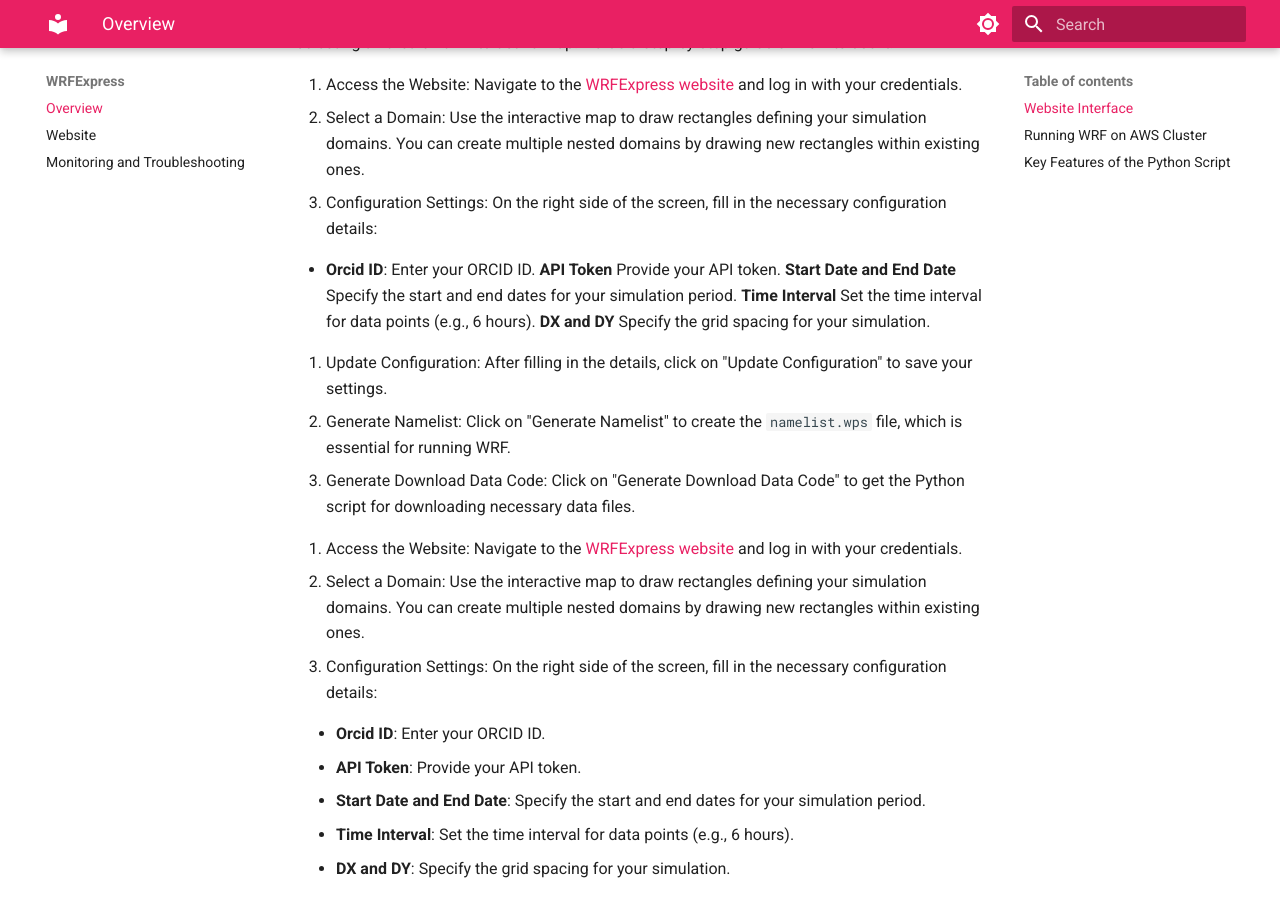
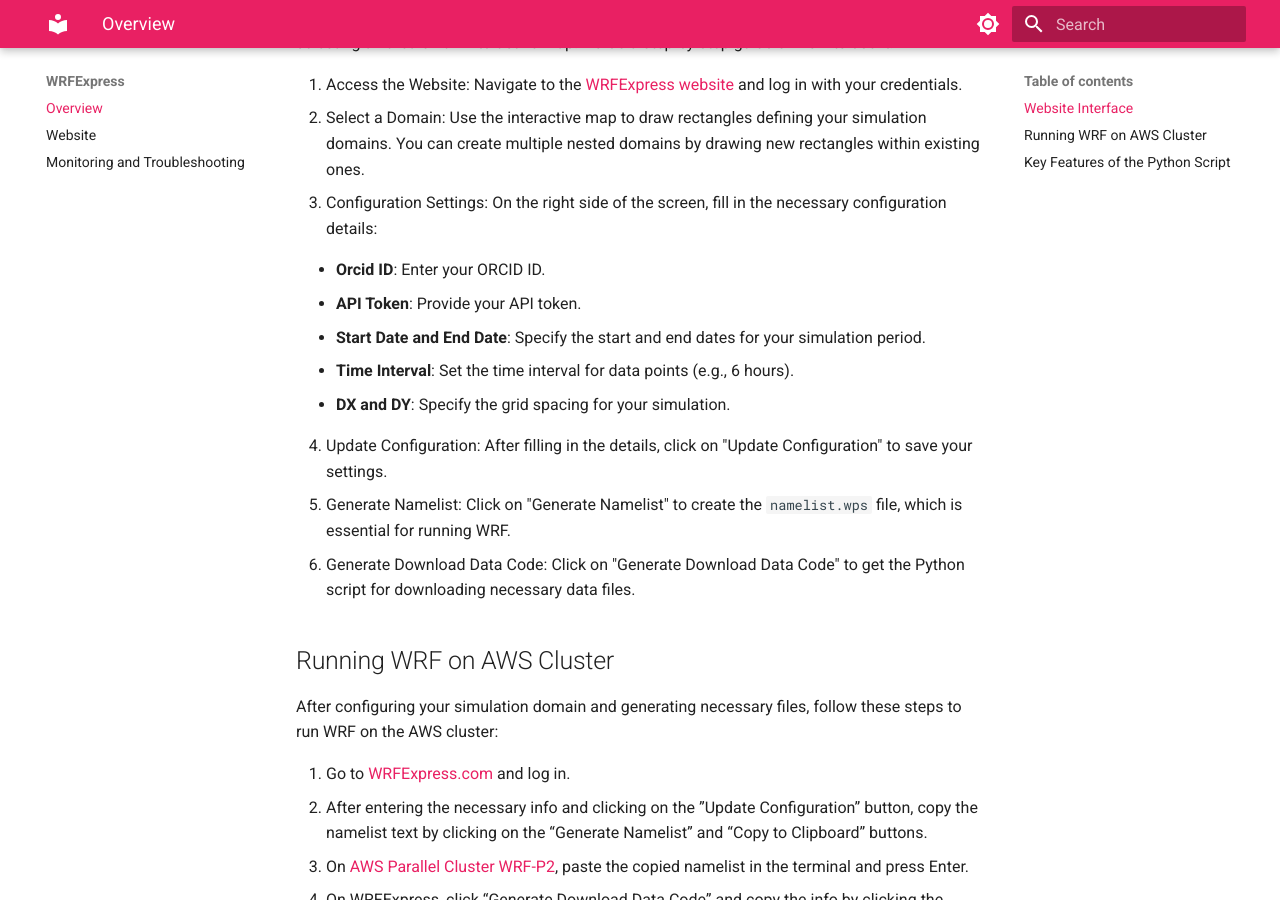
Before and after one commit to AtmosferaUSM/tutorial_WRFExpress, an MkDocs documentation site: the page built from docs/index.md, in a window 1280 px wide and 900 px high, scrolled down 410 px. Built offline with MkDocs 1.6.1 and Material for MkDocs 9.7.7, drawn with Linux system fonts in a browser that asks for light colours.

Commit message:
initial commit

```diff
--- a/docs/index.md
+++ b/docs/index.md
@@ -6,39 +6,20 @@
 
 The web interface of WRFExpress allows you to easily define your simulation domain by selecting an area on an interactive map. Here’s a step-by-step guide on how to use it:
 
-1. Access the Website: Navigate to the [WRFExpress website](https://wrfexpress.com) and log in with your credentials.
-2. Select a Domain: Use the interactive map to draw rectangles defining your simulation domains. You can create multiple nested domains by drawing new rectangles within existing ones.
-3. Configuration Settings: On the right side of the screen, fill in the necessary configuration details:
-
-<ul>
-   <li>
-      <b>Orcid ID</b>: Enter your ORCID ID.
-      <b>API Token</b> Provide your API token.
-      <b>Start Date and End Date</b> Specify the start and end dates for your simulation period.
-      <b>Time Interval</b> Set the time interval for data points (e.g., 6 hours).
-      <b>DX and DY</b> Specify the grid spacing for your simulation.
-   </li>
-</ul>
-
-4. Update Configuration: After filling in the details, click on "Update Configuration" to save your settings.
-5. Generate Namelist: Click on "Generate Namelist" to create the `namelist.wps` file, which is essential for running WRF.
-6. Generate Download Data Code: Click on "Generate Download Data Code" to get the Python script for downloading necessary data files.
-
-
 <ol>
-        <li>Access the Website: Navigate to the <a href="https://wrfexpress.com" target="_blank">WRFExpress website</a> and log in with your credentials.</li>
-        <li>Select a Domain: Use the interactive map to draw rectangles defining your simulation domains. You can create multiple nested domains by drawing new rectangles within existing ones.</li>
-        <li>Configuration Settings: On the right side of the screen, fill in the necessary configuration details:</li>
-        <ul>
-            <li><b>Orcid ID</b>: Enter your ORCID ID.</li>
-            <li><b>API Token</b>: Provide your API token.</li>
-            <li><b>Start Date and End Date</b>: Specify the start and end dates for your simulation period.</li>
-            <li><b>Time Interval</b>: Set the time interval for data points (e.g., 6 hours).</li>
-            <li><b>DX and DY</b>: Specify the grid spacing for your simulation.</li>
-        </ul>
-        <li>Update Configuration: After filling in the details, click on "Update Configuration" to save your settings.</li>
-        <li>Generate Namelist: Click on "Generate Namelist" to create the <code>namelist.wps</code> file, which is essential for running WRF.</li>
-        <li>Generate Download Data Code: Click on "Generate Download Data Code" to get the Python script for downloading necessary data files.</li>
+   <li>Access the Website: Navigate to the <a href="https://wrfexpress.com" target="_blank">WRFExpress website</a> and log in with your credentials.</li>
+   <li>Select a Domain: Use the interactive map to draw rectangles defining your simulation domains. You can create multiple nested domains by drawing new rectangles within existing ones.</li>
+   <li>Configuration Settings: On the right side of the screen, fill in the necessary configuration details:</li>
+   <ul>
+      <li><b>Orcid ID</b>: Enter your ORCID ID.</li>
+      <li><b>API Token</b>: Provide your API token.</li>
+      <li><b>Start Date and End Date</b>: Specify the start and end dates for your simulation period.</li>
+      <li><b>Time Interval</b>: Set the time interval for data points (e.g., 6 hours).</li>
+      <li><b>DX and DY</b>: Specify the grid spacing for your simulation.</li>
+   </ul>
+  <li>Update Configuration: After filling in the details, click on "Update Configuration" to save your settings.</li>
+  <li>Generate Namelist: Click on "Generate Namelist" to create the <code>namelist.wps</code> file, which is essential for running WRF.</li>
+  <li>Generate Download Data Code: Click on "Generate Download Data Code" to get the Python script for downloading necessary data files.</li>
 </ol>
 
 
```
